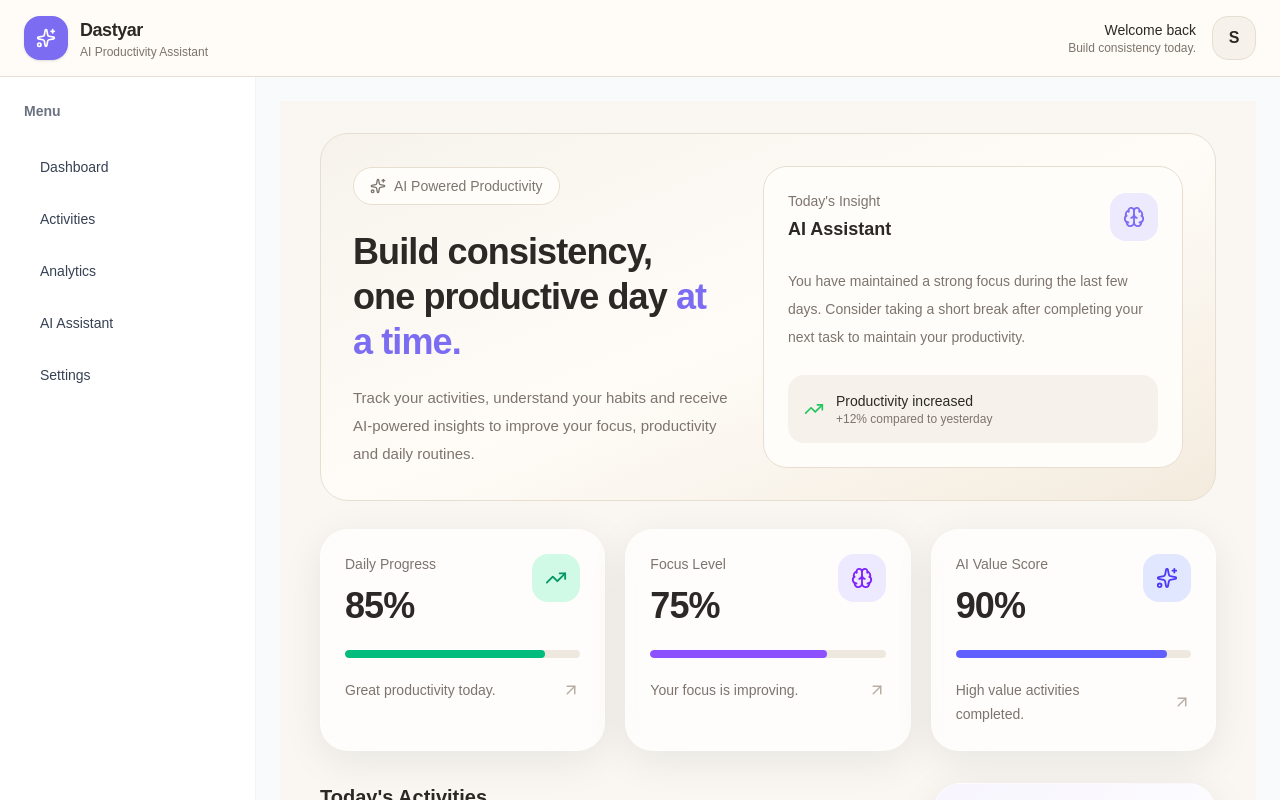
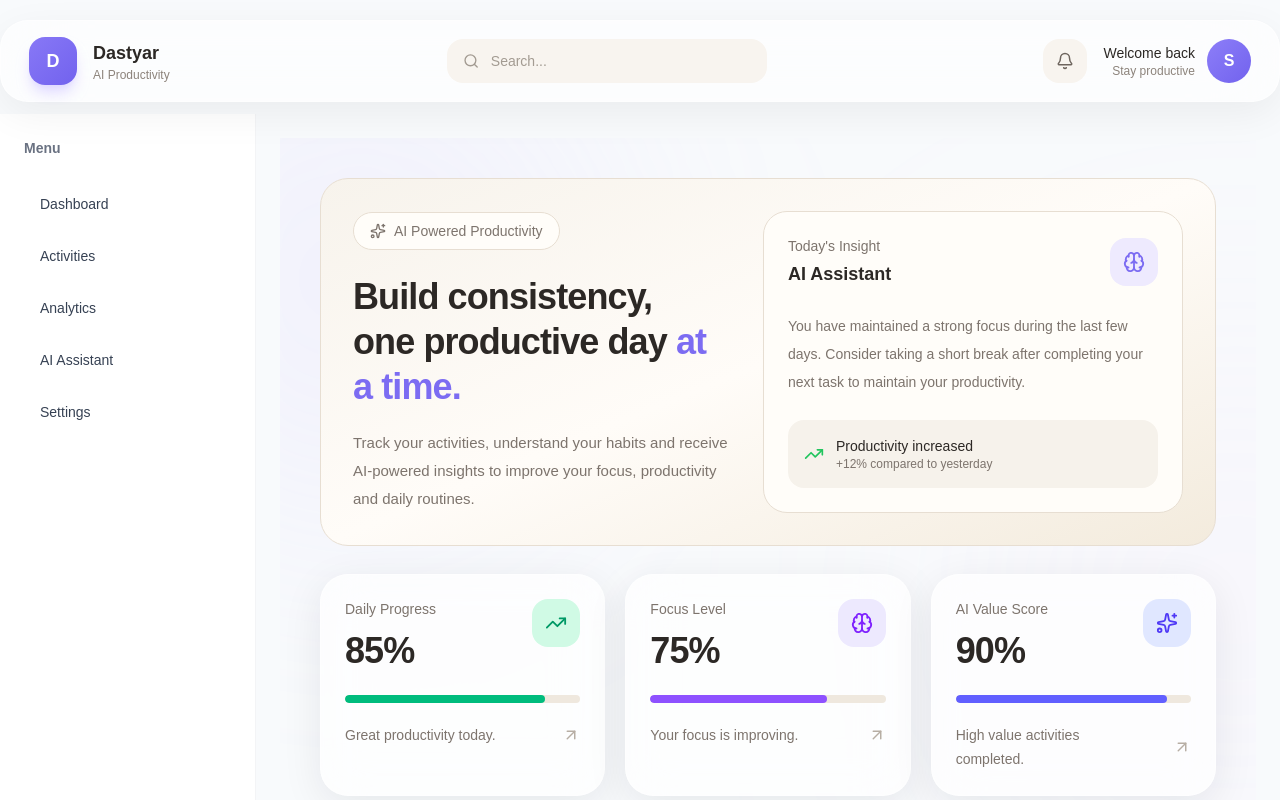
Before and after one commit to shirinesm/dastyar-ai, a Next.js app: page / in a window 1280 px wide. Shown: the top 800 px of the page. Built offline with nearby package versions, Linux system fonts and the light colour scheme.

Commit message:
feat(ui): redesign dashboard layout and premium background

```diff
--- a/app/globals.css
+++ b/app/globals.css
@@ -2,27 +2,106 @@
 
 :root {
 
-  --background: #FAF7F2;
+  --background: #F7F3EE;
+  --foreground: #2C2825;
 
-  --foreground: #292524;
+  --surface: rgba(255,255,255,.72);
+
+  --border: rgba(219,210,198,.65);
+
+  --purple-glow: rgba(152,135,255,.10);
+
+  --cream-glow: rgba(255,247,236,.75);
 
 }
+
 @theme inline {
+
   --color-background: var(--background);
   --color-foreground: var(--foreground);
+
   --font-sans: var(--font-geist-sans);
   --font-mono: var(--font-geist-mono);
+
 }
 
-@media (prefers-color-scheme: dark) {
-  :root {
-    --background: #0a0a0a;
-    --foreground: #ededed;
-  }
+* {
+
+  box-sizing: border-box;
+
+}
+
+html {
+
+  scroll-behavior: smooth;
+
 }
 
 body {
-  background: var(--background);
+
+  position: relative;
+
+  min-height: 100vh;
+
+  overflow-x: hidden;
+
   color: var(--foreground);
+
   font-family: Arial, Helvetica, sans-serif;
+
+  background:
+    radial-gradient(
+      circle at 15% 15%,
+      var(--purple-glow),
+      transparent 28%
+    ),
+
+    radial-gradient(
+      circle at 85% 10%,
+      rgba(255,255,255,.65),
+      transparent 26%
+    ),
+
+    radial-gradient(
+      circle at 80% 85%,
+      rgba(170,155,255,.06),
+      transparent 30%
+    ),
+
+    linear-gradient(
+      180deg,
+      #FCFAF6 0%,
+      #F8F4EE 40%,
+      #F4EEE8 100%
+    );
+
 }
+
+body::before {
+
+  content: "";
+
+  position: fixed;
+
+  inset: 0;
+
+  pointer-events: none;
+
+  opacity: .20;
+
+  background-image:
+
+    radial-gradient(
+      rgba(255,255,255,.45) 1px,
+      transparent 1px
+    );
+
+  background-size: 26px 26px;
+
+}
+
+::selection {
+
+  background: rgba(124,108,242,.18);
+
+}
--- a/app/layout.js
+++ b/app/layout.js
@@ -28,7 +28,14 @@ export default function RootLayout({ children }) {
       lang="en"
       className={`${geistSans.variable} ${geistMono.variable} h-full antialiased`}
     >
-      <body className="min-h-full flex flex-col">
+      <body
+  className="
+    min-h-screen
+    bg-[#FAF7F2]
+    text-[#2C2825]
+    overflow-x-hidden
+  "
+>
 
 
        <ActivityProvider>
--- a/components/dashboard/Dashboard.js
+++ b/components/dashboard/Dashboard.js
@@ -18,11 +18,60 @@ export default function Dashboard() {
 
     <main
     className="
+      relative
       min-h-screen
-        bg-[#FAF7F2]
+      overflow-hidden
       px-6
-        py-8
+      py-10
       lg:px-10
+    "
+  >
+    <div
+  className="
+    absolute
+    left-[-180px]
+    top-[-120px]
+    h-[520px]
+    w-[520px]
+    rounded-full
+    bg-violet-300/10
+    blur-[120px]
+  "
+/>
+
+<div
+  className="
+    absolute
+    right-[-220px]
+    top-[220px]
+    h-[480px]
+    w-[480px]
+    rounded-full
+    bg-fuchsia-200/10
+    blur-[140px]
+  "
+/>
+
+<div
+  className="
+    absolute
+    bottom-[-180px]
+    left-1/2
+    h-[500px]
+    w-[500px]
+    -translate-x-1/2
+    rounded-full
+    bg-indigo-200/10
+    blur-[150px]
+  "
+/>
+
+<div
+  className="
+    relative
+    z-10
+    mx-auto
+    max-w-[1450px]
   "
 >
 
@@ -189,7 +238,7 @@ export default function Dashboard() {
         </div>
 
       </section>
-
+      </div>
     </main>
 
   );
--- a/components/layout/Navbar.js
+++ b/components/layout/Navbar.js
@@ -1,8 +1,9 @@
 // Component اصلی نوار بالایی اپلیکیشن
-// مسئول نمایش برند، وضعیت کاربر و منوی موبایل است.
+// نسخه Premium Design System
 
 import {
-  Sparkles,
+  Bell,
+  Search,
 } from "lucide-react";
 
 import MobileMenu from "./MobileMenu";
@@ -14,43 +15,51 @@ export default function Navbar() {
     <header
       className="
         sticky
-        top-0
+        top-5
         z-50
+        mx-auto
+        mb-8
         flex
+        max-w-[1500px]
         items-center
         justify-between
-        border-b
-        border-[#E7DED2]
-        bg-[#FFFCF7]/90
-        px-6
+        rounded-[28px]
+        border
+        border-white/50
+        bg-white/60
+        px-7
         py-4
-        backdrop-blur-md
+        backdrop-blur-2xl
+        shadow-[0_12px_40px_rgba(0,0,0,.06)]
       "
     >
 
-      {/* برند */}
-      <div className="flex items-center gap-3">
+      {/* Logo */}
 
+      <div className="flex items-center gap-4">
 
         <div
           className="
             flex
-            h-11
-            w-11
+            h-12
+            w-12
             items-center
             justify-center
             rounded-2xl
-            bg-[#7C6CF2]
+            bg-gradient-to-br
+            from-[#8878F6]
+            to-[#7262EE]
+            text-lg
+            font-bold
             text-white
-            shadow-sm
+            shadow-lg
+            shadow-violet-200
           "
         >
 
-          <Sparkles size={20} />
+          D
 
         </div>
-
-
 
         <div>
 
@@ -58,21 +67,23 @@ export default function Navbar() {
             className="
               text-lg
               font-semibold
-              tracking-tight
               text-[#2C2825]
             "
           >
+
             Dastyar
+
           </h1>
-
 
           <p
             className="
               text-xs
-              text-[#7D746D]
+              text-[#8C837B]
             "
           >
-            AI Productivity Assistant
+
+            AI Productivity
+
           </p>
 
         </div>
@@ -83,16 +94,105 @@ export default function Navbar() {
 
 
 
-      {/* سمت راست Navbar */}
-      <div className="flex items-center gap-4">
+      {/* Center */}
+
+      <div
+        className="
+          hidden
+          lg:flex
+          items-center
+          gap-3
+          rounded-2xl
+          bg-[#F8F4EF]
+          px-4
+          py-3
+          min-w-[320px]
+        "
+      >
+
+        <Search
+          size={18}
+          className="text-[#A39B92]"
+        />
+
+        <input
+
+          placeholder="Search..."
+
+          className="
+            w-full
+            bg-transparent
+            outline-none
+            text-sm
+            placeholder:text-[#A39B92]
+          "
+
+        />
+
+      </div>
 
 
-        {/* فقط موبایل */}
+
+
+
+
+
+      {/* Right */}
+
+      <div
+        className="
+          flex
+          items-center
+          gap-4
+        "
+      >
+
+        <button
+          className="
+            hidden
+            md:flex
+            h-11
+            w-11
+            items-center
+            justify-center
+            rounded-2xl
+            bg-[#F8F4EF]
+            transition
+            hover:bg-[#EEE8DF]
+          "
+        >
+
+          <Bell
+            size={18}
+            className="text-[#6E655E]"
+          />
+
+        </button>
+
+
+
+
+
         <MobileMenu />
 
 
-        {/* متن خوش‌آمد */}
-        <div className="hidden text-right lg:block">
+
+
+
+        <div
+          className="
+            hidden
+            sm:flex
+            items-center
+            gap-3
+          "
+        >
+
+          <div
+            className="
+              text-right
+            "
+          >
 
             <p
               className="
@@ -101,17 +201,20 @@ export default function Navbar() {
                 text-[#2C2825]
               "
             >
+
               Welcome back
+
             </p>
-
 
             <p
               className="
                 text-xs
-              text-[#7D746D]
+                text-[#8C837B]
               "
             >
-            Build consistency today.
+
+              Stay productive
+
             </p>
 
           </div>
@@ -120,31 +223,27 @@ export default function Navbar() {
 
 
 
-        {/* Avatar */}
-        <button
+          <div
             className="
               flex
               h-11
               w-11
               items-center
               justify-center
-            rounded-2xl
-            border
-            border-[#E7DED2]
-            bg-[#F6F2EB]
+              rounded-full
+              bg-gradient-to-br
+              from-[#8D7EF8]
+              to-[#7262EE]
               font-semibold
-            text-[#2C2825]
-            transition-all
-            duration-200
-            hover:-translate-y-0.5
-            hover:border-[#7C6CF2]
-            hover:bg-white
+              text-white
             "
           >
 
             S
 
-        </button>
+          </div>
+
+        </div>
 
       </div>
 
```
Lines whose indentation alone changed are shown as unchanged.
